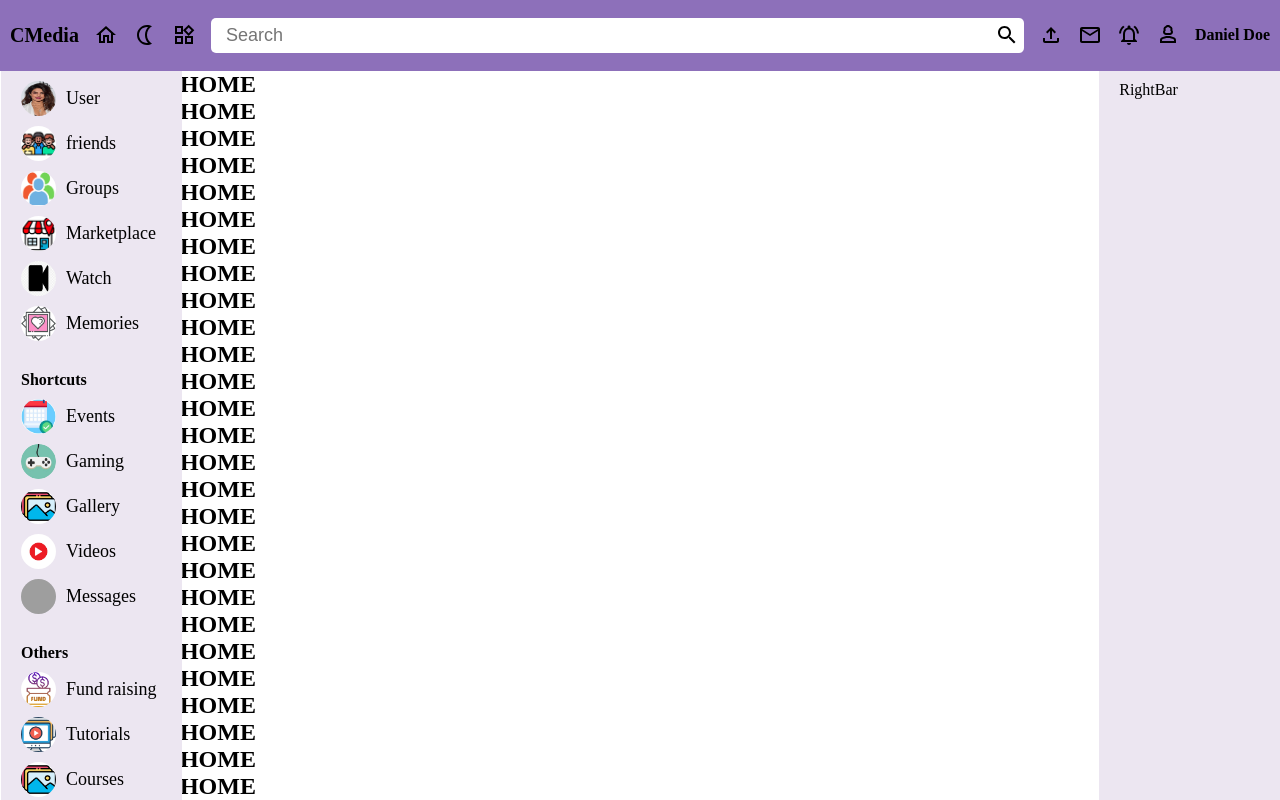
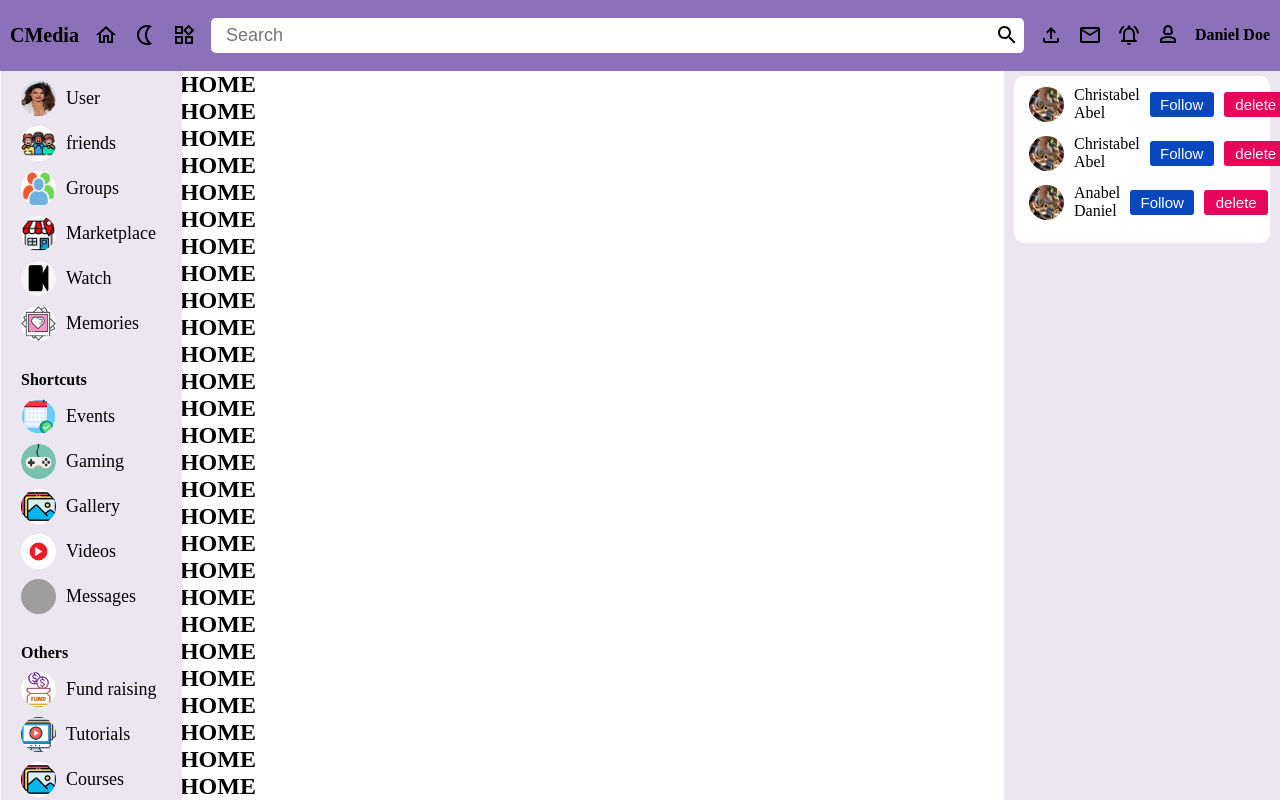
Before and after one commit to Chinweike99/Mini-React-Projects, a React (Create React App) app in the folder 0.5chat_app/: page / in a window 1280 px wide. Shown: the top 800 px of the page. Built offline with nearby package versions, Linux system fonts and the light colour scheme; grey boxes are pictures that could not be loaded.

Commit message:
right css

```diff
--- a/0.5chat_app/src/App.css
+++ b/0.5chat_app/src/App.css
@@ -10,6 +10,3 @@
   background-color: #141414;
   /* height: 100%; */
 }
-.app{
-  /* padding-bottom: 20px; */
-}
--- a/0.5chat_app/src/App.js
+++ b/0.5chat_app/src/App.js
@@ -22,7 +22,7 @@ function App() {
         <div style={{ display: "flex", marginTop: "70px", padding: "1px"}}>
           <LeftBar backColor={backColor} setBackColor={setBackColor}/>
           <Outlet />
-          <RightBar style={{ display: "flex", padding: "1px", height: "100vh"}}/>
+          <RightBar backColor={backColor} setBackColor={setBackColor}/>
         </div>
       </div>
     );
--- a/0.5chat_app/src/Components/LeftBar/LeftBar.jsx
+++ b/0.5chat_app/src/Components/LeftBar/LeftBar.jsx
@@ -3,7 +3,7 @@ import './LeftBar.css'
 import { topSec, midSec,  bottomSec } from '../../images';
 
 
-export const LeftBar = ({backColor, setBackColor}) => {
+export const LeftBar = ({backColor}) => {
   return (
     <div className='leftMainBar' style={{color: backColor? "black" : "#fff", background: backColor? "#ece6f1": "rgb(141, 112, 186)"}}>
       <div className='content'>
--- a/0.5chat_app/src/Components/Rightbar/RightBar.css
+++ b/0.5chat_app/src/Components/Rightbar/RightBar.css
@@ -13,8 +13,8 @@
     overflow-y: auto;
     overflow-x: hidden;
     background: #ece6f1 ;
-    width: 11%;
-    padding: 10px 20px;
+    width: 20%;
+    padding: 5px 10px;
     height: 100%;
     position: fixed;
     right: 0;
@@ -22,5 +22,36 @@
     &::-webkit-scrollbar{
         display: none;
     }
-
 }
+.rightBar .topDiv{
+    background: #fff;
+    padding: 10px 15px;
+    border-radius: 10px;
+}
+.rightBar .topDiv .content img{
+    width: 35px;
+    height: 35px;
+    border-radius: 50%;
+}
+.rightBar .topDiv .content{
+    display: flex;
+    align-items: center;
+    justify-content: space-between;
+    margin-bottom: 13px;
+    gap: 10px;
+}
+.rightBar .topDiv .content div{
+    display: flex;
+    align-items: center;
+    justify-content: center;
+    gap: 10px;
+}
+.rightBar .topDiv .content button{
+    width: 4rem;
+    padding: 4px;
+    border: none;
+    font-size: 15px;
+    border-radius: 3px;
+    background: rgb(141, 112, 186);
+    color: #fff;
+}
--- a/0.5chat_app/src/Components/Rightbar/RightBar.jsx
+++ b/0.5chat_app/src/Components/Rightbar/RightBar.jsx
@@ -1,8 +1,26 @@
 import React from 'react'
 import './RightBar.css'
+import { rightTop } from '../../images'
 
-export const RightBar = () => {
+export const RightBar = ({backColor}) => {
   return (
-    <div className='rightBar'>RightBar</div>
+    <div className='rightBar' style={{background: backColor? "#ece6f1": "rgb(141, 112, 186)"}}>
+      <div className='topDiv'>
+        {rightTop.map((item, index) => {
+          return(
+            <div className="content" key={index}>
+              <div className=''>
+                <img src={item.src} alt="" />
+                <label htmlFor="">{item.label}</label>
+              </div>
+              <div>
+                <button style={{color: backColor? "#fff" : "#fff", background: backColor? "rgb(8, 71, 190)": "rgb(141, 112, 186)"}}>Follow</button>
+                <button style={{color: backColor? "#fff" : "#fff", background: backColor? "rgb(230, 5, 91)": "red"}}>delete</button>
+              </div>
+            </div>
+          )
+        })}
+      </div>
+    </div>
   )
 }
--- a/0.5chat_app/src/images.js
+++ b/0.5chat_app/src/images.js
@@ -22,3 +22,11 @@ export const bottomSec = [
     {src: `${assets.tutorials}`, label: "Tutorials"},
     {src: `${assets.Gallery}`, label: "Courses"},
 ];
+
+// RIGHT BAR
+
+export const rightTop = [
+    {src: `${assets.image1}`, label: "Christabel Abel"},
+    {src: `${assets.image1}`, label: "Christabel Abel"},
+    {src: `${assets.image1}`, label: "Anabel Daniel"},
+];
```
